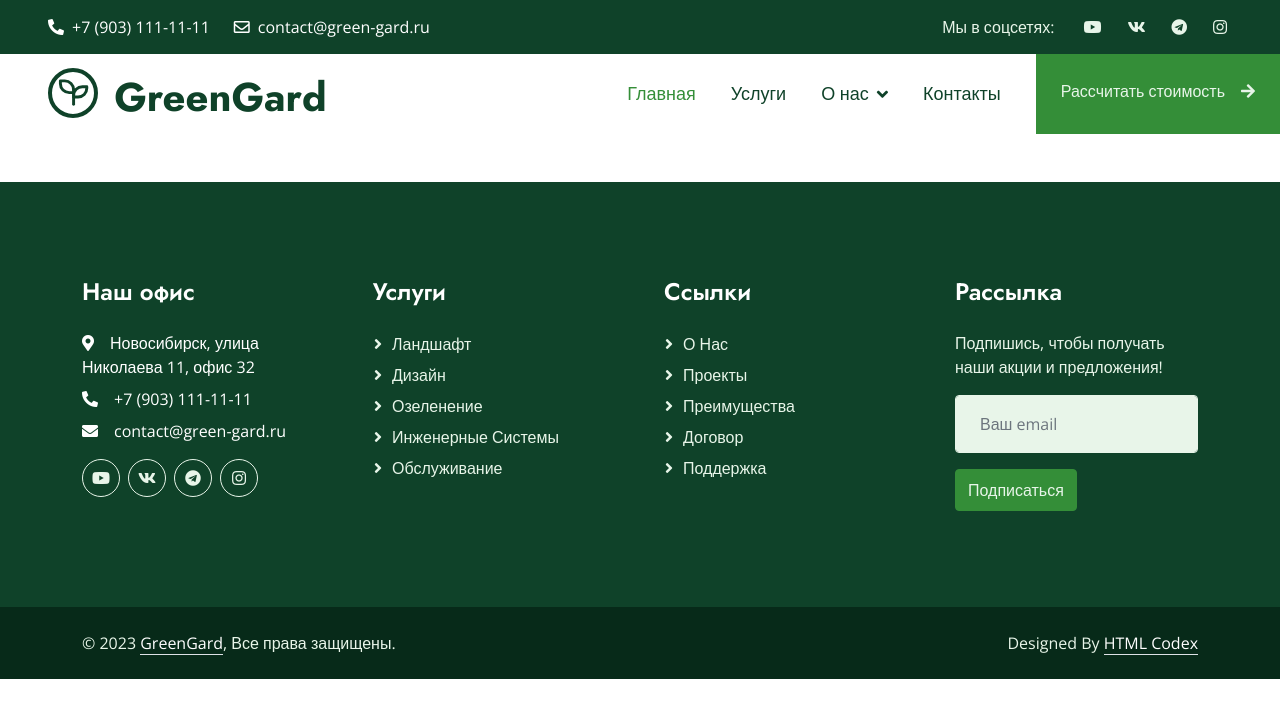
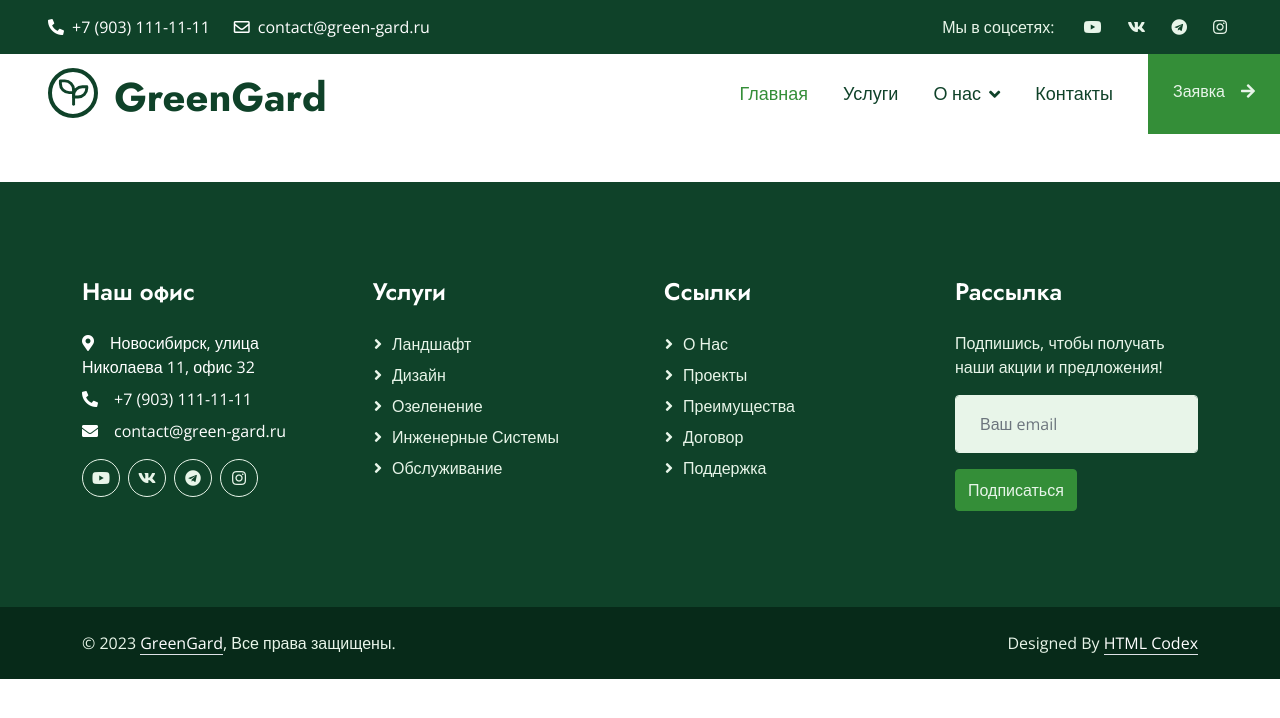
Before and after one commit to smtexx/green-gard, a Next.js app: page / in a window 1280 px wide. Shown: the top 718 px of the page. Built offline with nearby package versions, Linux system fonts and the light colour scheme.

Commit message:
Change link text

```diff
--- a/components/Layout/Layout.jsx
+++ b/components/Layout/Layout.jsx
@@ -184,7 +184,7 @@ export default function Layout({ children }) {
             href="index.html#quote"
             className="btn btn-primary py-4 px-lg-4 rounded-0 d-none d-lg-block"
           >
-            Рассчитать стоимость
+            Заявка
             <i className="fa fa-arrow-right ms-3"></i>
           </a>
         </div>
```
